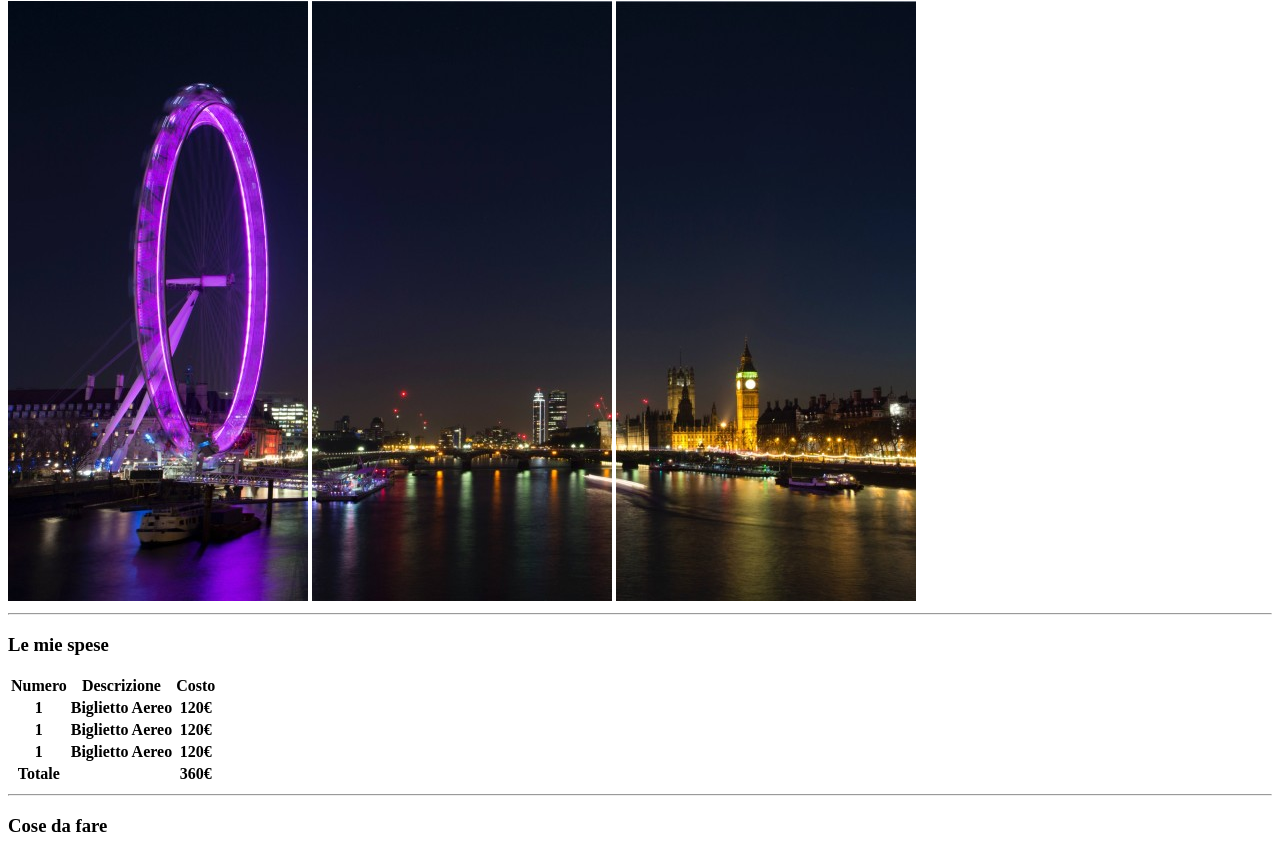
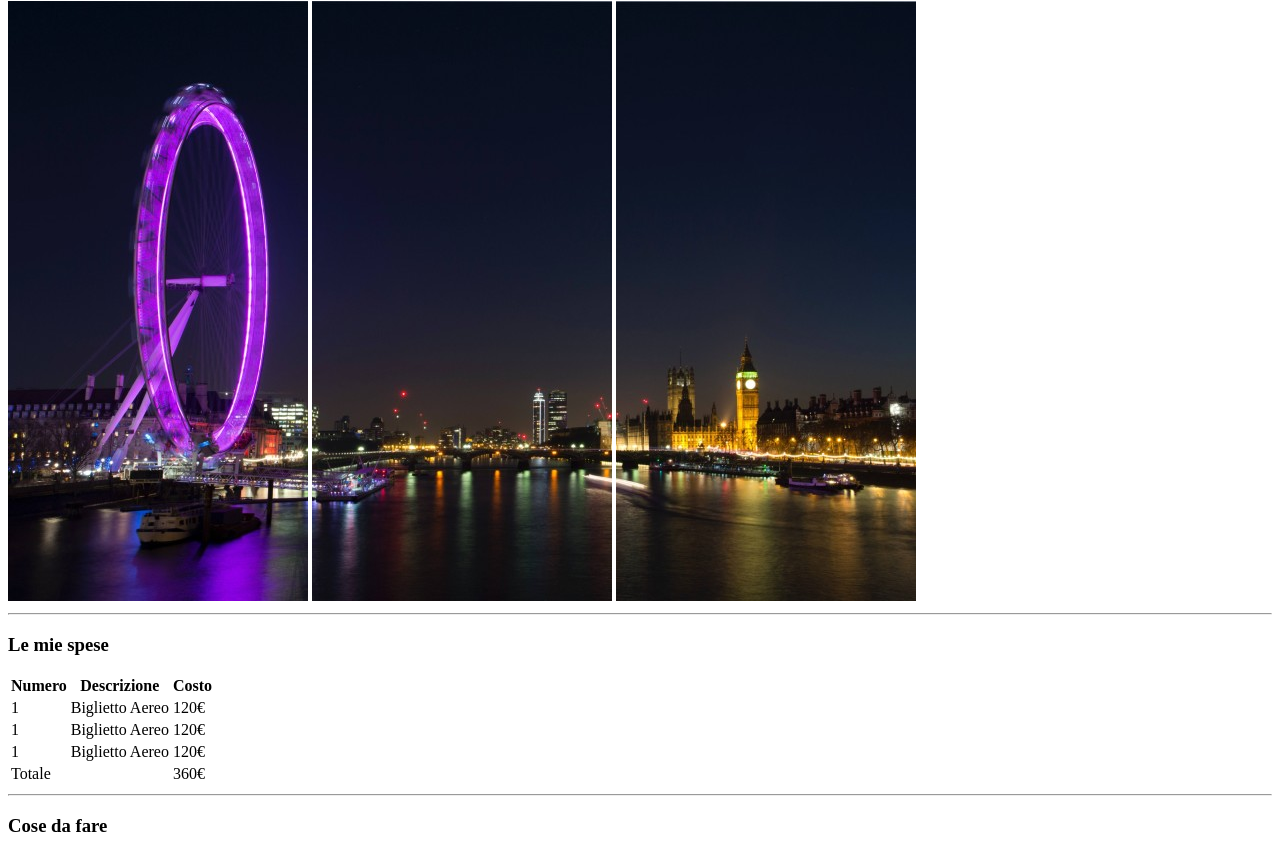
Before and after one commit to BiagioCaputo/html-london-trip, a plain HTML site: page index.html in a window 1280 px wide. Shown: the part 79-932 px from the top of the page. Drawn offline with Linux system fonts and the light colour scheme.

Commit message:
Aggiunto ultimo paragrafo con foto Londra e fatto delle correzioni nella lista

```diff
--- a/index.html
+++ b/index.html
@@ -11,8 +11,9 @@
             <img src="img/pexels-bill-emrich-230794-0.jpg" style="Immagine 1 Londra">
             <img src="img/pexels-bill-emrich-230794-1.jpg" style="Immagine 2 Londra">
             <img src="img/pexels-bill-emrich-230794-2.jpg" style="Immagine 3 Londra">
+            <hr>
     </header>
-    <hr>
+
     <main>
 
 
@@ -24,24 +25,24 @@
                     <th>Costo</th>
                 </tr>
                 <tr>
-                <th>1</th>
-                <th>Biglietto Aereo</th>
-                <th>120€</th>
+                    <td>1</td>
+                    <td>Biglietto Aereo</td>
+                    <td>120€</td>
                 </tr>
                 <tr>
-                <th>1</th>
-                <th>Biglietto Aereo</th>
-                <th>120€</th>
+                    <td>1</td>
+                    <td>Biglietto Aereo</td>
+                    <td>120€</td>
                 </tr>
                 <tr>
-                <th>1</th>
-                <th>Biglietto Aereo</th>
-                <th>120€</th>
+                    <td>1</td>
+                    <td>Biglietto Aereo</td>
+                    <td>120€</td>
                 </tr>
                 <tr>
-                <th>Totale</th>
-                <th></th>
-                <th>360€</th>
+                    <td>Totale</td>
+                    <td></td>
+                    <td>360€</td>
                 </tr>
             </table>
         <hr>
@@ -76,8 +77,9 @@
             </ol>
         <hr>
 
-
-
+        <h3>Le Foto</h3> <!--Foto Londra-->
+            <img src="https://www.abta.com/sites/default/files/styles/large/public/media/uploads/london-400x400-compressor_0.jpg" alt="Img1Londra">
+            <img src="https://imgc.allpostersimages.com/img/posters/evening-tower-bridge-and-river-thames-london_u-L-P2QVZJ0.jpg?artPerspective=n" alt="Img2Londra">
 
     </main>
 
```
Lines whose indentation alone changed are shown as unchanged.
